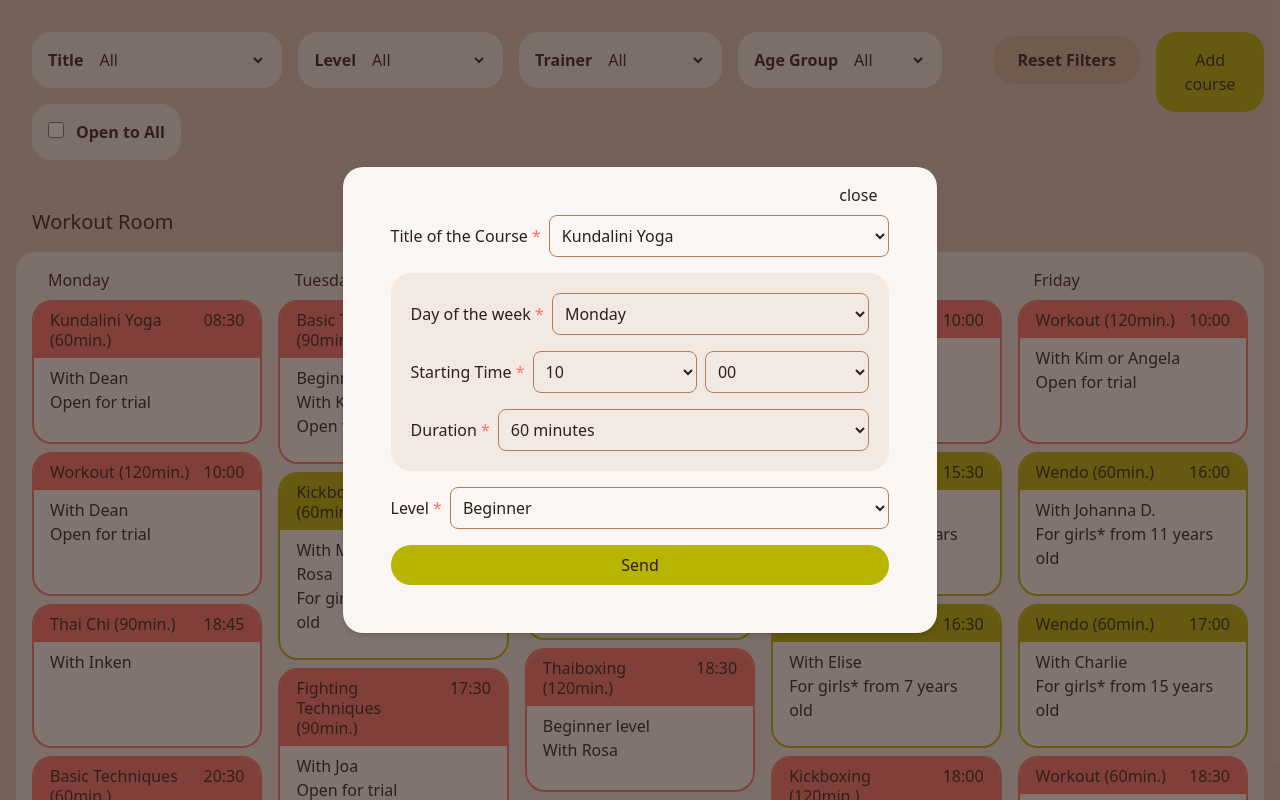
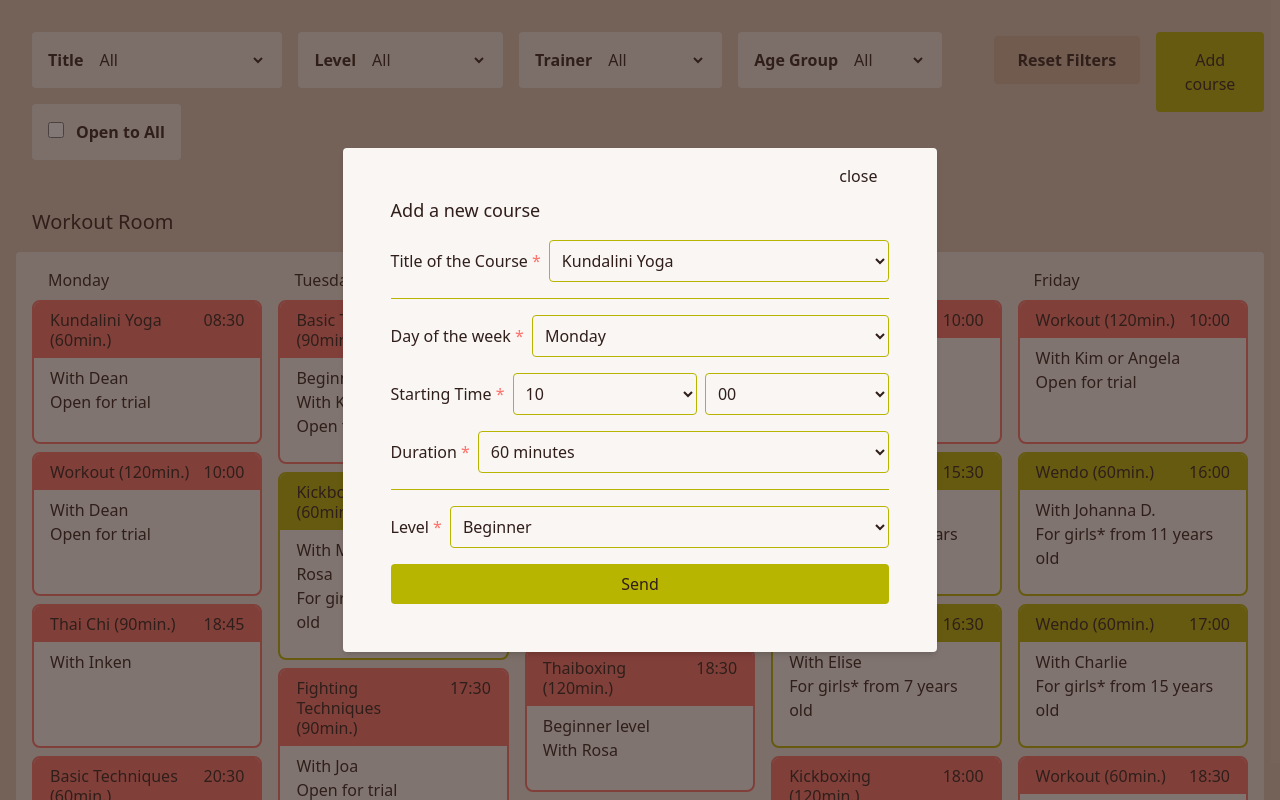
Before and after one commit to ROXBOZ/demo-calendar, a Next.js app: page / in a window 1280 px wide. Both pictures are taken after a click on the button "Add course". Shown: the top 800 px of the page. Built offline with nearby package versions, Linux system fonts and the light colour scheme.

Commit message:
UI fixings

```diff
--- a/src/Components/Calendar/Course.tsx
+++ b/src/Components/Calendar/Course.tsx
@@ -17,7 +17,7 @@ function Course({
       key={idx}
       className={`bg-sand-50 border-2 min-h-36 overflow-hidden  ${
         course.minAge < 18 ? "border-highlight-2" : "border-highlight-1"
-      } pb-4 rounded`}
+      } pb-4 rounded-lg`}
       // style={{ height: `${heightRem}rem` }}
     >
       <div
--- a/src/Components/Form.tsx
+++ b/src/Components/Form.tsx
@@ -44,7 +44,7 @@ function Form({ setShowModal }: { setShowModal: (show: boolean) => void }) {
 
   return (
     <div className="absolute top-0 bg-sand-950/60 right-0 left-0 min-h-screen flex items-center justify-center p-4">
-      <div className="max-w-[65ch] bg-sand-50 rounded shadow-md p-12 h-fit relative w-full">
+      <div className="max-w-[65ch] z-50 bg-sand-50 rounded shadow-md p-12 h-fit relative w-full">
         <button
           className="absolute top-4 right-12 px-3 rounded hover:bg-sand-100"
           onClick={() => {
@@ -54,6 +54,7 @@ function Form({ setShowModal }: { setShowModal: (show: boolean) => void }) {
           close
         </button>
         <form onSubmit={handleSubmit} className="space-y-4 w-full">
+          <h2 className="text-lg font-medium">Add a new course</h2>
           {/* title */}
           <div className="flex gap-2 items-baseline">
             <label htmlFor="title" className="whitespace-nowrap">
@@ -78,7 +79,7 @@ function Form({ setShowModal }: { setShowModal: (show: boolean) => void }) {
               ))}
             </select>
           </div>
-          <div className="bg-sand-100 flex flex-col gap-4 p-5 rounded">
+          <div className="border-y border-highlight-2 flex flex-col gap-4 py-4">
             {/* Day of the week */}
             <div className="flex gap-2 items-baseline">
               <label htmlFor="weekDay" className="whitespace-nowrap">
--- a/src/pages/index.tsx
+++ b/src/pages/index.tsx
@@ -185,6 +185,9 @@ const Home: React.FC = () => {
                       NO COURSES
                     </button>
                   )}
+                  <button className="disabled opacity-30 font-semibold">
+                    + Add course
+                  </button>
                 </div>
               ))}
             </div>
--- a/src/styles/globals.css
+++ b/src/styles/globals.css
@@ -21,11 +21,12 @@ body {
   --color-highlight-2: #b8b500;
 }
 
-@layer utilities {
+/* @layer utilities {
   .rounded {
-    border-radius: 1.25rem;
+    border-radius: 1rem;
   }
+} */
+.select-classes {
+  @apply w-full p-2 border  border-highlight-2;
+  border-radius: 0.25rem;
 }
-.select-classes {
-  @apply w-full p-2 border rounded-lg border-sand-500;
-}
```
